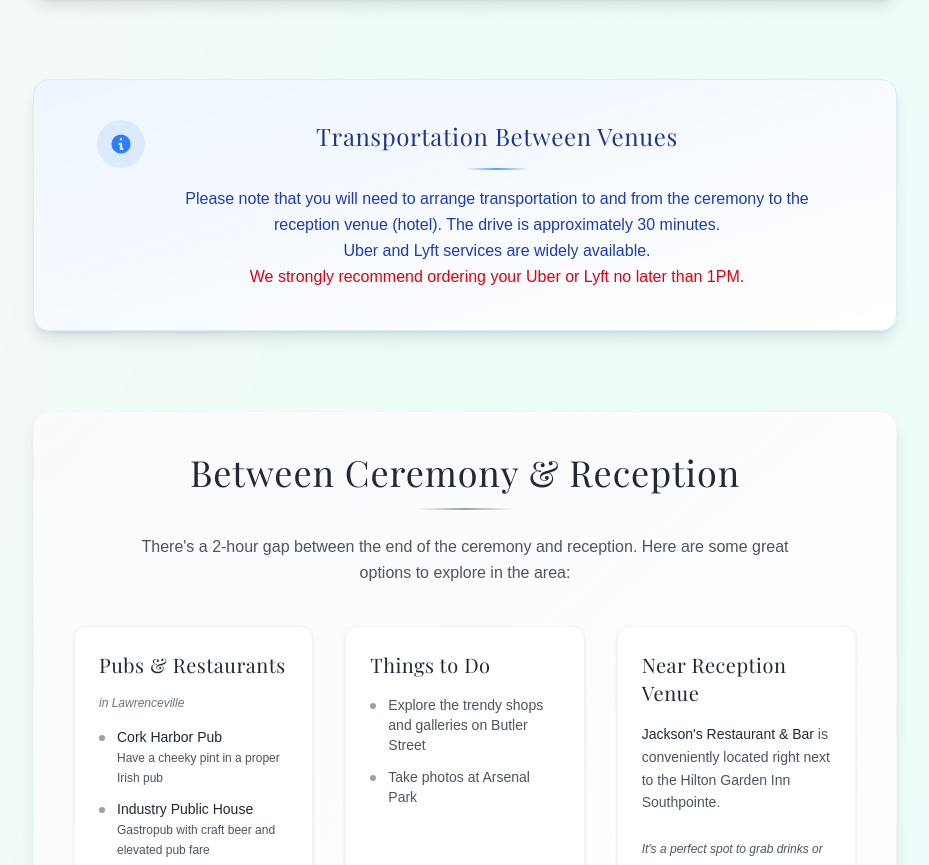
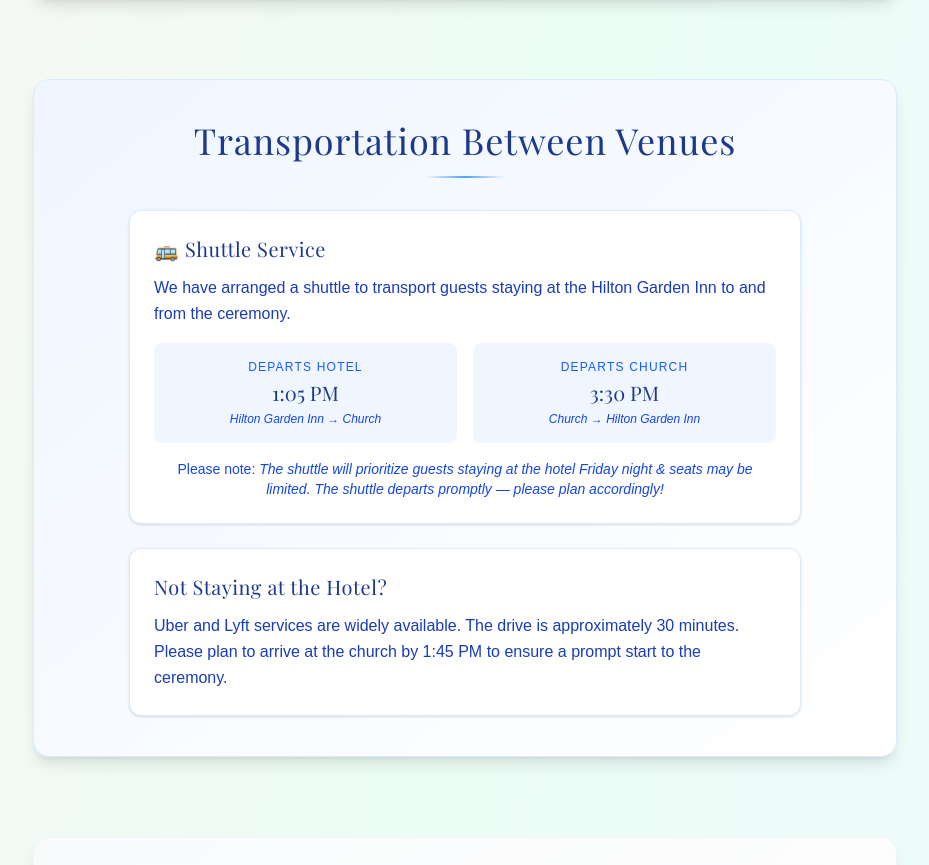
Before and after one commit to rarzenti/rmarzentiwedding, a Next.js app: page /details in a window 1280 px wide. Shown: the part 2405-3270 px from the top of the page, without its empty margins (175-1104 px from the left). Built offline with nearby package versions, Linux system fonts and the light colour scheme; no server answers; a web font is replaced by a local one.

Commit message:
added shuttle details

```diff
--- a/src/app/details/page.tsx
+++ b/src/app/details/page.tsx
@@ -133,20 +133,36 @@ export default function DetailsPage() {
       {/* Transportation Note */}
       <div className="mb-20">
         <div className="bg-gradient-to-br from-blue-50 to-white p-10 rounded-2xl shadow-lg border border-blue-100">
-          <div className="flex items-start justify-center">
-            <div className="flex-shrink-0 mr-4">
-              <div className="w-12 h-12 bg-blue-100 rounded-full flex items-center justify-center">
-                <svg className="h-6 w-6 text-blue-500" fill="currentColor" viewBox="0 0 20 20">
-                  <path fillRule="evenodd" d="M18 10a8 8 0 11-16 0 8 8 0 0116 0zm-7-4a1 1 0 11-2 0 1 1 0 012 0zM9 9a1 1 0 000 2v3a1 1 0 001 1h1a1 1 0 100-2v-3a1 1 0 00-1-1H9z" clipRule="evenodd" />
-                </svg>
+          <div className="text-center mb-8">
+            <h2 className="font-playfair text-4xl font-light text-blue-900 mb-4 tracking-wide">Transportation Between Venues</h2>
+            <div className="w-20 h-0.5 bg-gradient-to-r from-transparent via-blue-400 to-transparent mx-auto"></div>
+          </div>
+          <div className="max-w-2xl mx-auto space-y-6">
+            <div className="bg-white p-6 rounded-xl shadow-sm border border-blue-100">
+              <h3 className="font-playfair text-xl font-light text-blue-900 mb-3 tracking-wide">🚌 Shuttle Service</h3>
+              <p className="text-blue-800 font-light leading-relaxed mb-4">
+                We have arranged a shuttle to transport guests staying at the Hilton Garden Inn to and from the ceremony.
+              </p>
+              <div className="grid grid-cols-2 gap-4 mb-4">
+                <div className="bg-blue-50 p-4 rounded-lg text-center">
+                  <p className="text-xs text-blue-600 font-light uppercase tracking-widest mb-1">Departs Hotel</p>
+                  <p className="font-playfair text-xl font-light text-blue-900">1:05 PM</p>
+                  <p className="text-xs text-blue-700 font-light italic mt-1">Hilton Garden Inn → Church</p>
+                </div>
+                <div className="bg-blue-50 p-4 rounded-lg text-center">
+                  <p className="text-xs text-blue-600 font-light uppercase tracking-widest mb-1">Departs Church</p>
+                  <p className="font-playfair text-xl font-light text-blue-900">3:30 PM</p>
+                  <p className="text-xs text-blue-700 font-light italic mt-1">Church → Hilton Garden Inn</p>
+                </div>
               </div>
+              <p className="text-blue-700 font-light text-sm italic text-center">
+                <strong className="not-italic">Please note:</strong> The shuttle will prioritize guests staying at the hotel Friday night & seats may be limited. The shuttle departs promptly — please plan accordingly!
+              </p>
             </div>
-            <div className="text-center">
-              <h3 className="font-playfair text-2xl font-light text-blue-900 mb-4 tracking-wide">Transportation Between Venues</h3>
-              <div className="w-16 h-0.5 bg-gradient-to-r from-transparent via-blue-400 to-transparent mx-auto mb-4"></div>
-              <p className="text-blue-800 font-light leading-relaxed max-w-2xl">
-                Please note that you will need to arrange transportation to and from the ceremony to the reception venue (hotel).
-                The drive is approximately 30 minutes. <br /> Uber and Lyft services are widely available. <br /> <strong className="text-red-600">We strongly recommend ordering your Uber or Lyft no later than 1PM.</strong>
+            <div className="bg-white p-6 rounded-xl shadow-sm border border-blue-100">
+              <h3 className="font-playfair text-xl font-light text-blue-900 mb-3 tracking-wide">Not Staying at the Hotel?</h3>
+              <p className="text-blue-800 font-light leading-relaxed">
+                Uber and Lyft services are widely available. The drive is approximately 30 minutes. Please plan to arrive at the church by <strong>1:45 PM</strong> to ensure a prompt start to the ceremony.
               </p>
             </div>
           </div>
```
